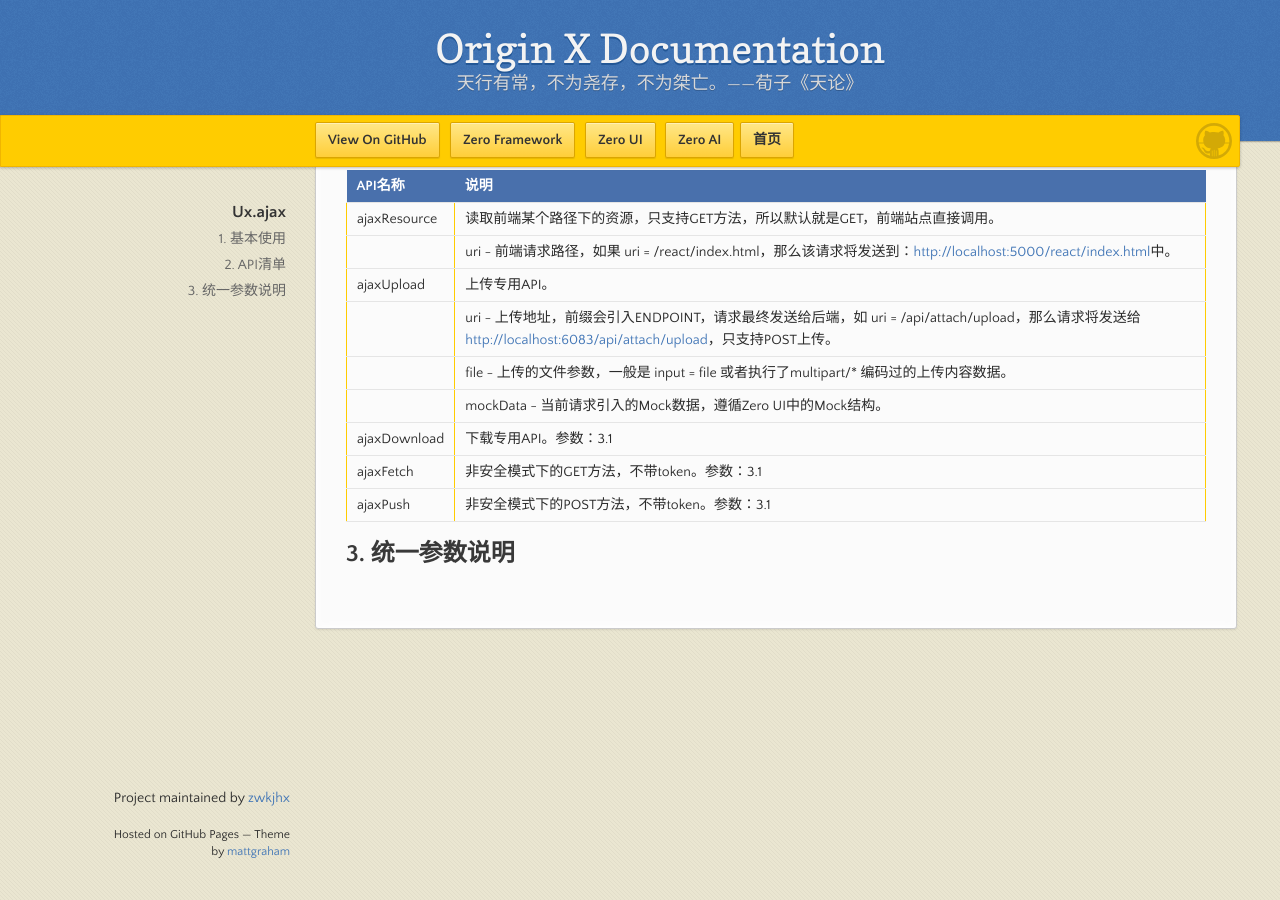
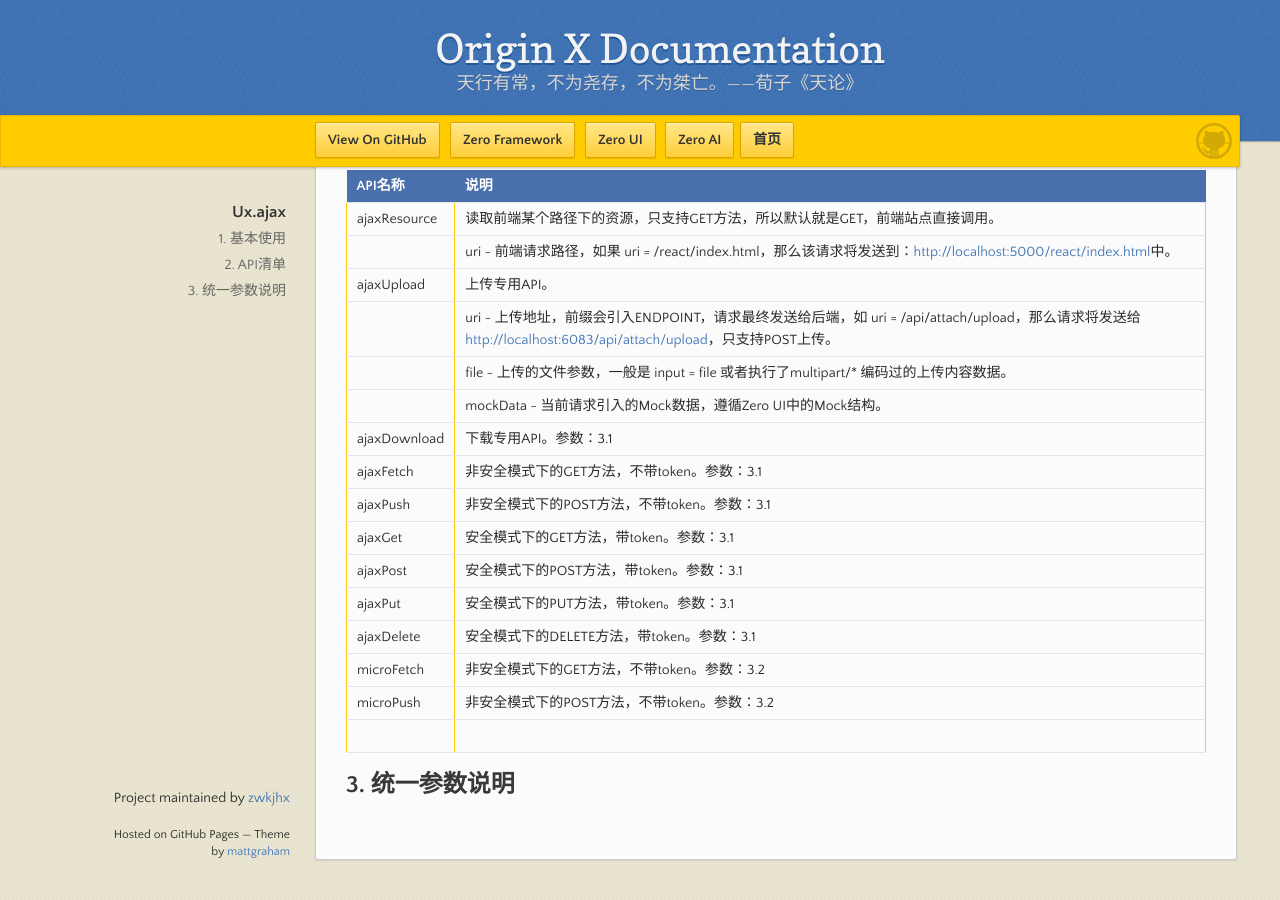
Before and after one commit to zwkjhx/ox-doc, a Jekyll site: the page built from utility-x/3-zero-uizhong-de-ux/uxi-001-uxajaxxxx.md, in a window 1280 px wide and 900 px high, scrolled down 695 px. Built offline with Jekyll 4.4.1, drawn with Linux system fonts in a browser that asks for light colours; our own code applies the rules of GitHub Pages for plain Markdown files.

Commit message:
Updates utility-x/3-zero-uizhong-de-ux/uxi-001-uxajaxxxx.md
Auto commit by GitBook Editor

```diff
--- a/utility-x/3-zero-uizhong-de-ux/uxi-001-uxajaxxxx.md
+++ b/utility-x/3-zero-uizhong-de-ux/uxi-001-uxajaxxxx.md
@@ -41,5 +41,12 @@
 | ajaxDownload | 下载专用API。参数：3.1 |
 | ajaxFetch | 非安全模式下的GET方法，不带token。参数：3.1 |
 | ajaxPush | 非安全模式下的POST方法，不带token。参数：3.1 |
+| ajaxGet | 安全模式下的GET方法，带token。参数：3.1 |
+| ajaxPost | 安全模式下的POST方法，带token。参数：3.1 |
+| ajaxPut | 安全模式下的PUT方法，带token。参数：3.1 |
+| ajaxDelete | 安全模式下的DELETE方法，带token。参数：3.1 |
+| microFetch | 非安全模式下的GET方法，不带token。参数：3.2 |
+| microPush | 非安全模式下的POST方法，不带token。参数：3.2 |
+|  |  |
 
 ## 3. 统一参数说明
```
